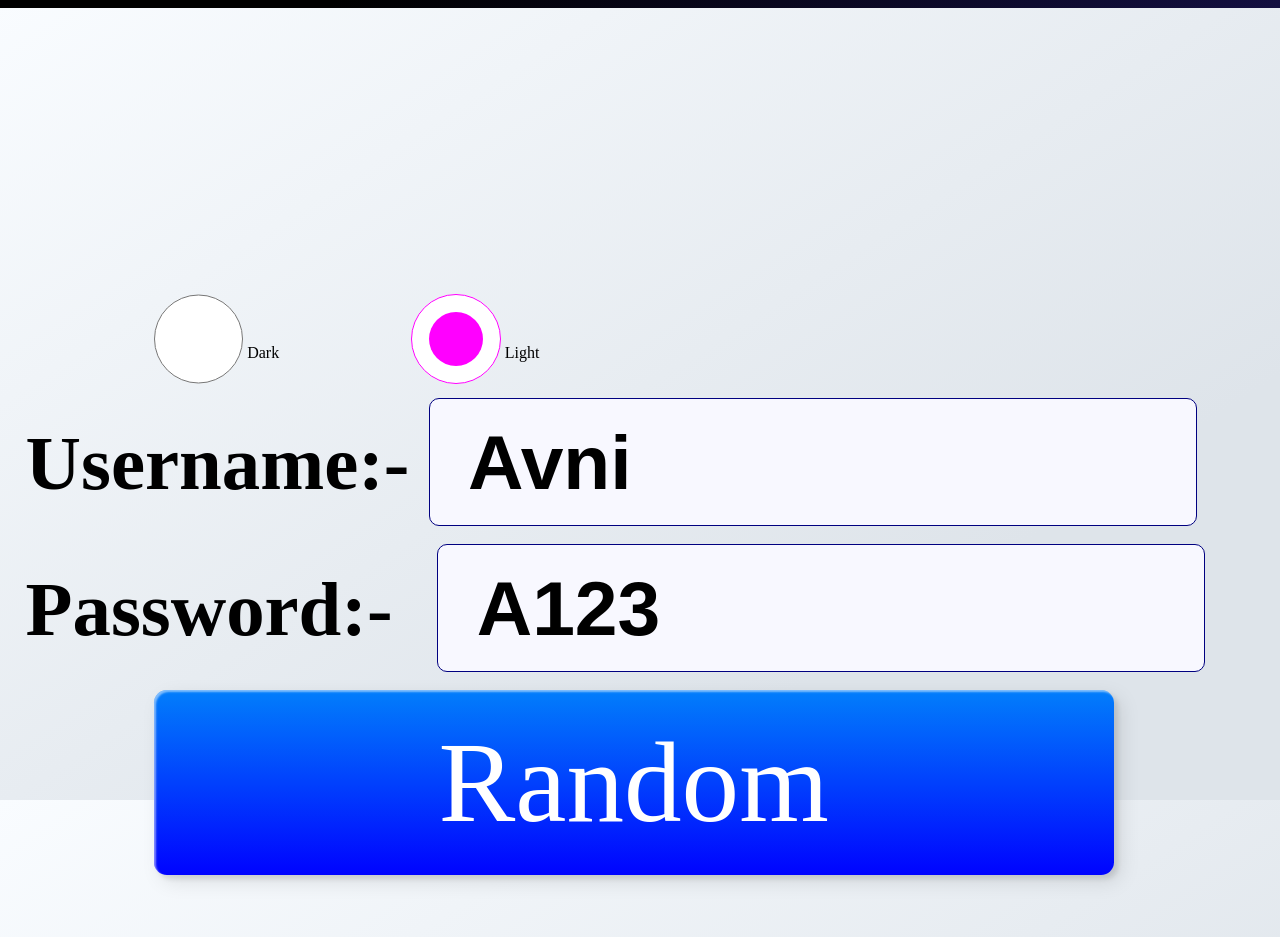
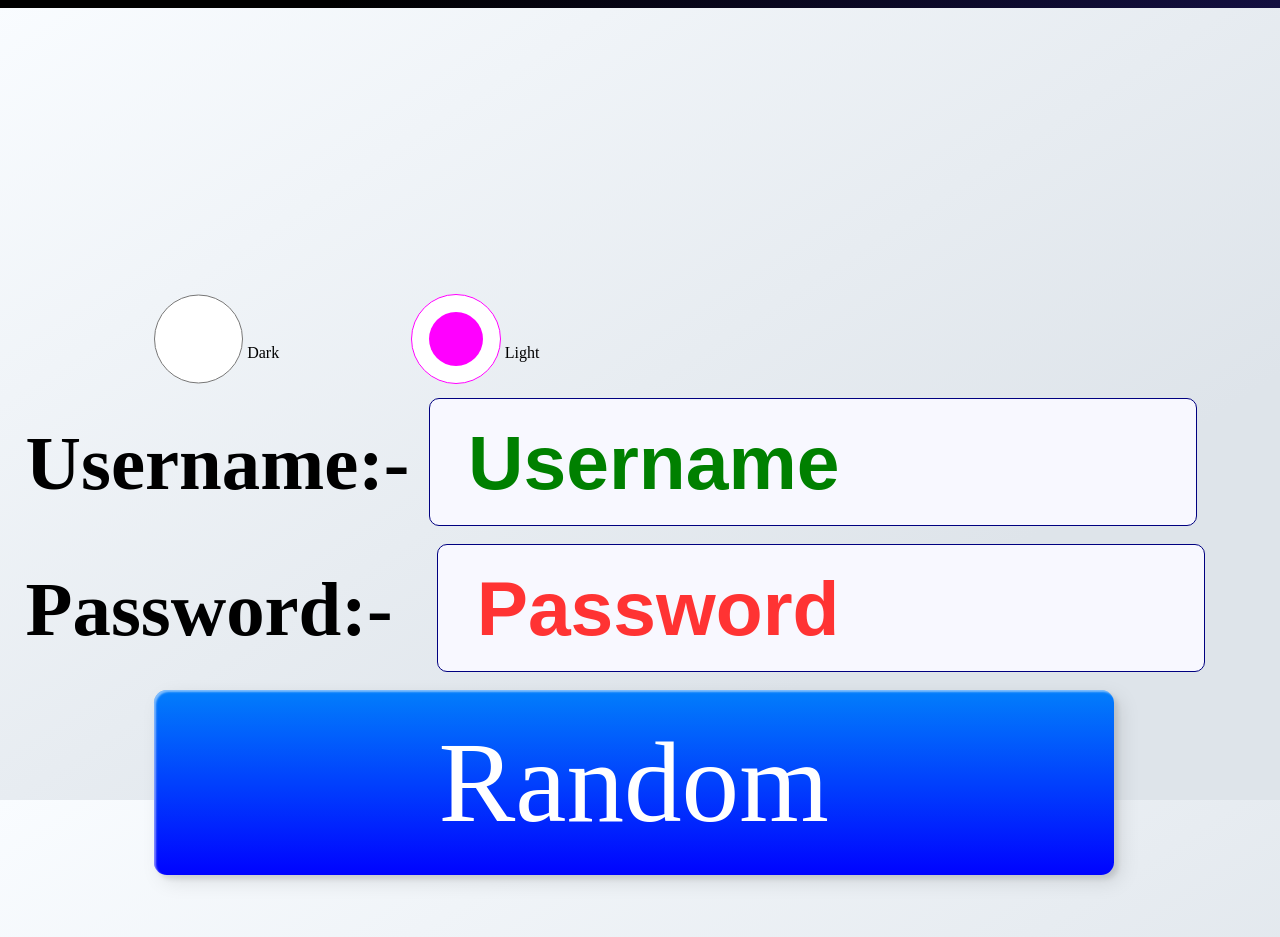
Before and after one commit to Mruladra/Copa.github.io, a plain HTML site: page index.html in a window 1280 px wide. Drawn offline with Linux system fonts and the light colour scheme.

Commit message:
Update index.html

```diff
--- a/index.html
+++ b/index.html
@@ -22,8 +22,8 @@
 <div id="hpb">
 <input type="radio" name="DL" id="Dark" onclick="tdl()"> <span>Dark</span>
 <input type="radio" name="DL" id="Light" onclick="tdl()"> <span>Light</span><br><br><br>
-<label for="name0">Username:- </label><input type="text" id="name0" placeholder="Username" value="Avni"><br><br>
-<label for="pas">Password:- </label><input type="text" id="pas" placeholder="Password" value="A123"><br><br>
+<label for="name0">Username:- </label><input type="text" id="name0" placeholder="Username"><br><br>
+<label for="pas">Password:- </label><input type="text" id="pas" placeholder="Password"><br><br>
 <button onclick="tst1();tim();btnStart();">Random</button>
 </div>
 </div>
```
